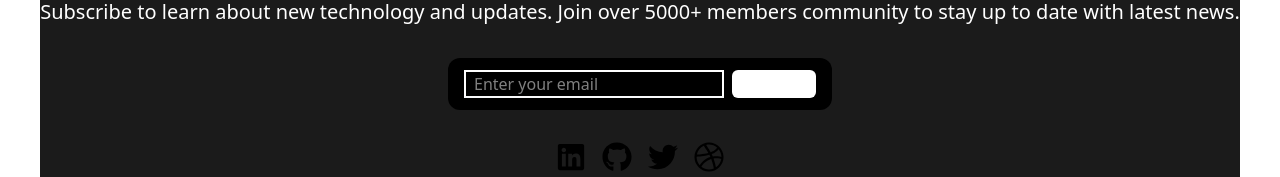
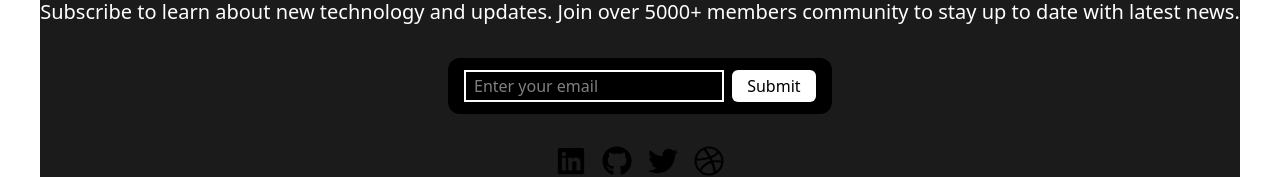
Before and after one commit to moshaosama/Blog, a React (Vite) app: page / in a window 1280 px wide. Shown: the part 1142-1319 px from the top of the page. Built offline with nearby package versions, Linux system fonts and the light colour scheme; no server answers.

Commit message:
modified: improved Form component input handling

```diff
--- a/src/Components/molecules/Form.tsx
+++ b/src/Components/molecules/Form.tsx
@@ -8,7 +8,7 @@ const Form = () => {
       className="bg-black rounded-xl py-3 w-96 max-sm:w-80 flex gap-2 justify-between px-4"
     >
       <InputForm />
-      <Button />
+      <Button Title="Submit" />
     </form>
   );
 };
```
